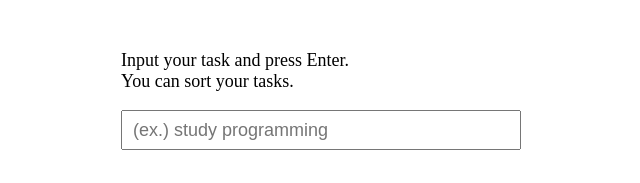
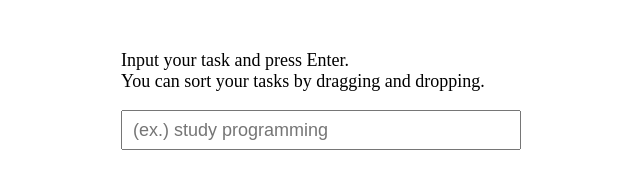
Before and after one commit to Appleple47/To-Do-List, a plain HTML site: page index.html in a window 1280 px wide. Shown: the whole page, without its empty margins (319-959 px from the left). Drawn offline with Linux system fonts and the light colour scheme.

Commit message:
add explanation about sorting

```diff
--- a/index.html
+++ b/index.html
@@ -9,7 +9,7 @@
     <body>
         <div id = "container">
             <p>
-                Input your task and press Enter.<br>You can sort your tasks.
+                Input your task and press Enter.<br>You can sort your tasks by dragging and dropping.
             </p>
             <input type="text" placeholder="(ex.) study programming" id = "text-input">
             <ul id = "todo-list">
```
